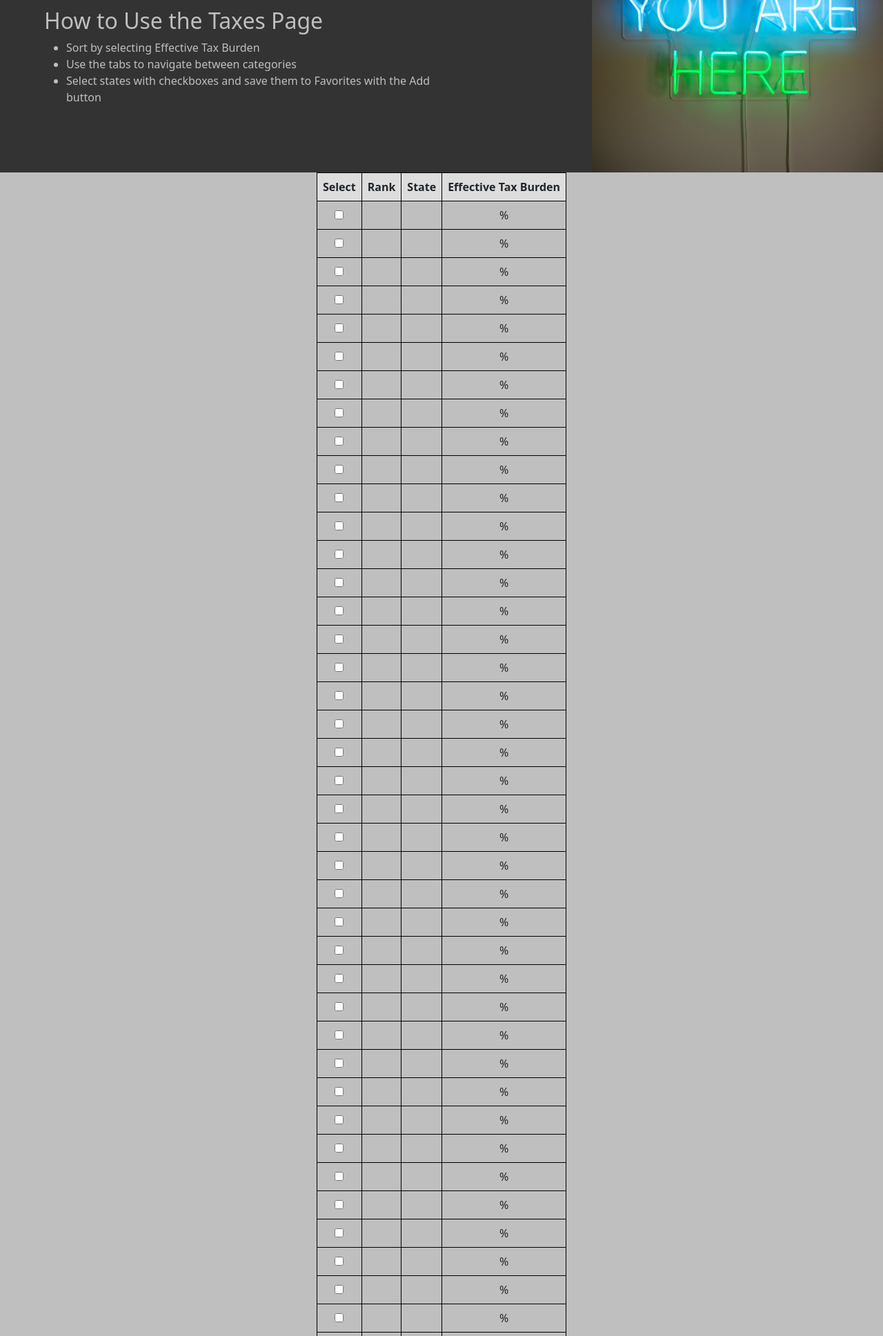
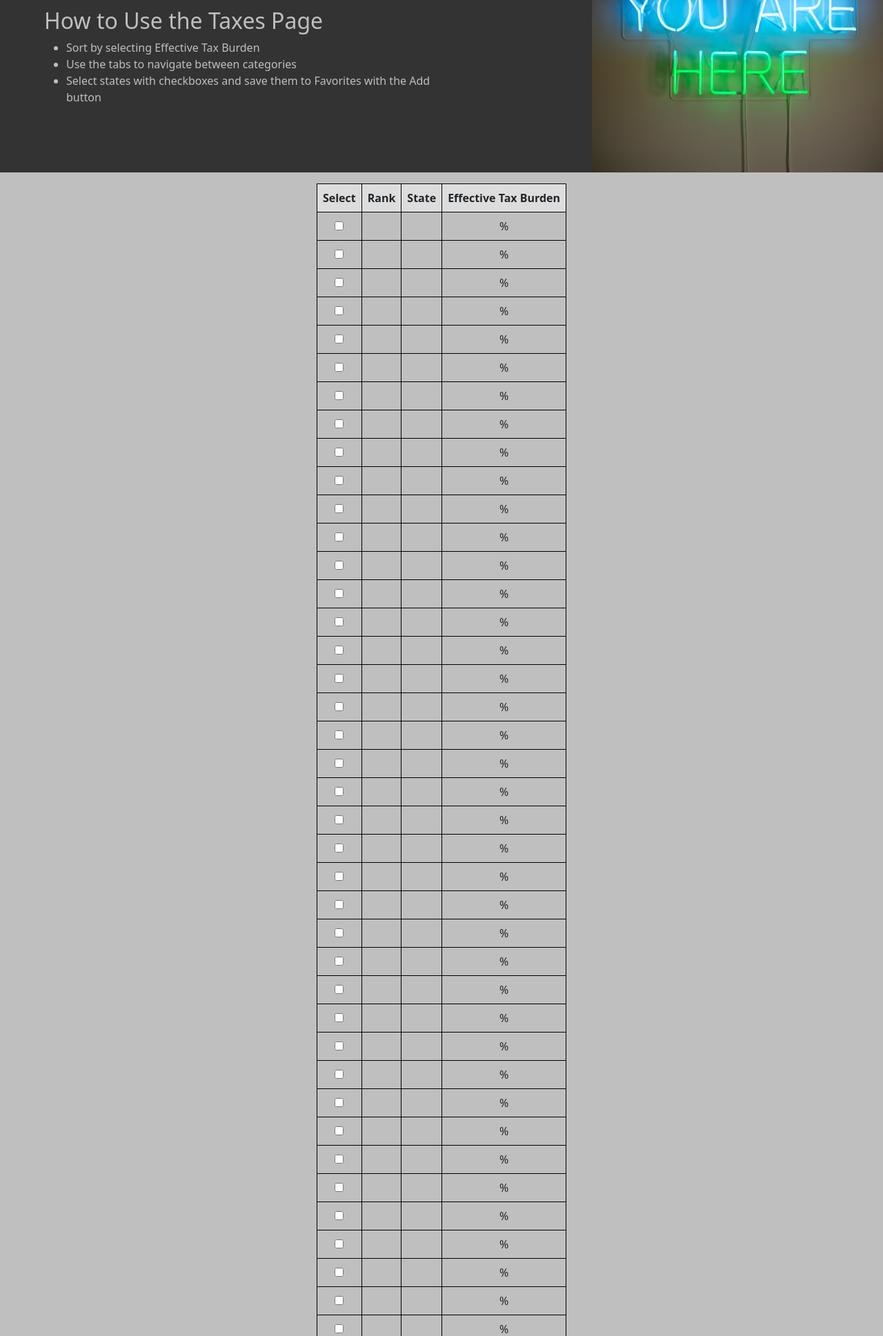
Before and after one commit to josh-on-github/etats, a Django app: page /etats/taxes/ in a window 1280 px wide. Shown: the part 342-2279 px from the top of the page at 69% size. Run offline with Django 4.2, Linux system fonts and the light colour scheme; data comes from the database, SQL or seed files in the repository; data that the repository does not hold is empty; some libraries are stand-ins or nearby versions.

Commit message:
commented out some CSS

```diff
--- a/capstone/etats/static/etats/styles.css
+++ b/capstone/etats/static/etats/styles.css
@@ -114,6 +114,7 @@ body {
 table {
     border-collapse: collapse;
     width: 100%;
+    margin-top: 1em;
 }
 th, td {
     border: 1px solid black;
@@ -152,6 +153,31 @@ button:hover {
     background-color:  rgb(218, 215, 13);
 } */
 
+/* .alert-overlay {
+    background-color: rgba(192, 191, 191, 0.5);
+    width: 100%;
+    height: 100%;
+    position: fixed;
+    top: 0;
+    left: 0;
+    display: flex;
+    justify-content: center;
+    align-items: center;
+}
+
+.alert-box {
+    background-color: rgb(192, 191, 191);
+    width: 30%;
+    padding: 1em;
+    border-radius: 10px;
+    box-shadow: 0 2px 2px -2px rgba(0, 0, 0, 0.2);
+    display: flex;
+    flex-direction: column;
+    align-items: center;
+    justify-content: space-between;
+} */
+
+
 .alert-overlay {
     background-color: rgba(0,0,0,0.5);
     width: 100%;
--- a/capstone/etats/templates/etats/taxes.html
+++ b/capstone/etats/templates/etats/taxes.html
@@ -38,7 +38,7 @@
             <td>[[ state.state_name ]]</td>
             <td>[[ state.tax_rate ]]%</td>
         </tr>
-    </table><br>
+    </table>
     <button class="btn btn-primary" @click="addSelectedStates('taxList')">Add Selected States</button><br><br>
     <div v-if="showAlert" class="alert-overlay">
         <div class="alert-box">
```
